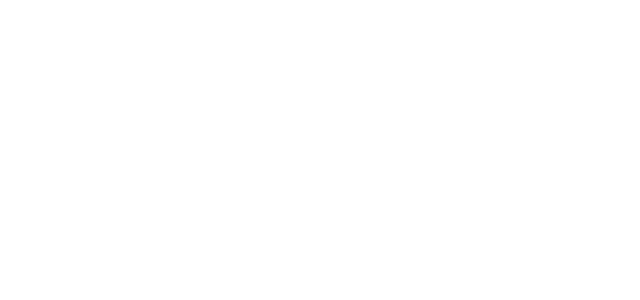
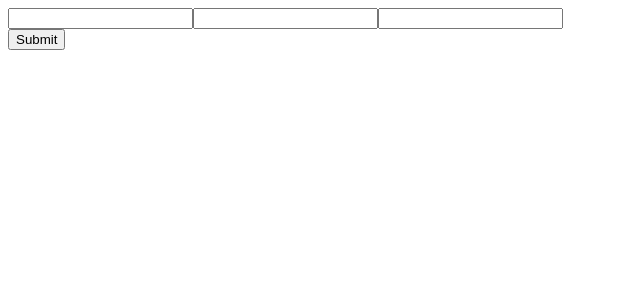
Before and after one commit to dimalakh/wunder-auth, a React app: page / in a window 1280 px wide. Shown: the top 300 px of the page, without its empty margins (0-640 px from the left). Built offline with nearby package versions, Linux system fonts and the light colour scheme.

Commit message:
Added first step, installed formik

```diff
--- a/package.json
+++ b/package.json
@@ -19,6 +19,7 @@
   },
   "homepage": "https://github.com/dimalakh/wunder-auth#readme",
   "dependencies": {
+    "formik": "^1.5.8",
     "react": "^16.8.6",
     "react-dom": "^16.8.6",
     "react-redux": "^7.1.0",
--- /dev/null
+++ b/src/actions/UI.js
@@ -0,0 +1,9 @@
+import * as actionTypes from '../constants/actionTypes';
+
+export const activateNextStep = () => ({
+  type: actionTypes.UI_ACTIVATE_NEXT_STEP
+});
+
+export const activatePreviousStep = () => ({
+  type: actionTypes.UI_ACTIVATE_PREVIOUS_STEP
+});
--- a/src/actions/index.js
+++ b/src/actions/index.js
@@ -1,4 +1,4 @@
-import actionTypes from '../constants/actionTypes';
+import * as actionTypes from '../constants/actionTypes';
 
 export const updatePersonalInfo = payload => ({
   type: actionTypes.UPDATE_PERSONAL_INFO,
--- a/src/components/App.jsx
+++ /dev/null
@@ -1,5 +0,0 @@
-import React from 'react';
-
-const App = () => <div />;
-
-export default App;
--- /dev/null
+++ b/src/components/FirstStepForm/FirstStepForm.js
@@ -0,0 +1,50 @@
+import React from 'react';
+import Navigation from '../Navigation/Navigation';
+
+const FirstStep = props => {
+  const {
+    values,
+    touched,
+    errors,
+    handleChange,
+    handleBlur,
+    handleSubmit,
+    activeStep,
+    activatePreviousStep
+  } = props;
+  return (
+    <form onSubmit={handleSubmit}>
+      <input
+        type="text"
+        onChange={handleChange}
+        onBlur={handleBlur}
+        value={values.firstName}
+        name="firstName"
+      />
+      <input
+        type="text"
+        onChange={handleChange}
+        onBlur={handleBlur}
+        value={values.lastName}
+        name="lastName"
+      />
+      <input
+        type="tel"
+        onChange={handleChange}
+        onBlur={handleBlur}
+        value={values.telephone}
+        name="telephone"
+      />
+      {errors.firstName && touched.firstName && (
+        <div id="feedback">{errors.firstName}</div>
+      )}
+
+      <Navigation
+        activeStep={activeStep}
+        handlePreviousClick={activatePreviousStep}
+      />
+    </form>
+  );
+};
+
+export default FirstStep;
--- /dev/null
+++ b/src/components/Navigation/Navigation.js
@@ -0,0 +1,16 @@
+import React from 'react';
+
+const Navigation = ({ activeStep, handlePreviousClick }) => {
+  const showPreviousButton = activeStep > 1;
+
+  return (
+    <div>
+      {showPreviousButton && (
+        <button onClick={handlePreviousClick}>Previous</button>
+      )}
+      <button type="submit">Submit</button>
+    </div>
+  );
+};
+
+export default Navigation;
--- a/src/constants/actionTypes.js
+++ b/src/constants/actionTypes.js
@@ -1 +1,4 @@
 export const UPDATE_PERSONAL_INFO = 'UPDATE_PERSONAL_INFO';
+
+export const UI_ACTIVATE_NEXT_STEP = 'UI_ACTIVATE_NEXT_STEP';
+export const UI_ACTIVATE_PREVIOUS_STEP = 'UI_ACTIVATE_PREVIOUS_STEP';
--- /dev/null
+++ b/src/containers/App.jsx
@@ -0,0 +1,33 @@
+import React from 'react';
+
+import { connect } from 'react-redux';
+import { bindActionCreators } from 'redux';
+
+import FirstStep from './FirstStep';
+import Navigation from '../components/Navigation/Navigation';
+import { activateNextStep, activatePreviousStep } from '../actions/UI';
+
+const App = ({ activeStep, activatePreviousStep, activateNextStep }) => {
+  const getActiveStepComponent = () => {
+    switch (activeStep) {
+      case 1:
+        return <FirstStep />;
+      default:
+        return <FirstStep />;
+    }
+  };
+
+  return <>{getActiveStepComponent()}</>;
+};
+
+const mapStateToProps = state => ({
+  activeStep: state.UI.activeStep
+});
+
+const mapDispatchToProps = dispatch =>
+  bindActionCreators({ activateNextStep, activatePreviousStep }, dispatch);
+
+export default connect(
+  mapStateToProps,
+  mapDispatchToProps
+)(App);
--- /dev/null
+++ b/src/containers/FirstStep.jsx
@@ -0,0 +1,49 @@
+import { bindActionCreators } from 'redux';
+import { connect } from 'react-redux';
+import { withFormik } from 'formik';
+
+import { activatePreviousStep, activateNextStep } from '../actions/UI';
+import { updatePersonalInfo } from '../actions';
+import FirstStep from '../components/FirstStepForm/FirstStepForm';
+
+const FirstStepForm = withFormik({
+  mapPropsToValues: ({ firstName, lastName, telephone }) => ({
+    firstName,
+    lastName,
+    telephone
+  }),
+  validate: values => {
+    const errors = {};
+
+    if (!values.firstName) {
+      errors.firstName = 'Required';
+    }
+
+    return errors;
+  },
+
+  handleSubmit: (values, { props }) => {
+    props.updatePersonalInfo(values);
+    props.activateNextStep();
+  },
+
+  displayName: 'PersonalInfo'
+})(FirstStep);
+
+const mapStateToProps = state => ({
+  firstName: state.personalInfo.firstName,
+  lastName: state.personalInfo.lastName,
+  telephone: state.personalInfo.telephone,
+  activeStep: state.UI.activeStep
+});
+
+const mapDispatchToProps = dispatch =>
+  bindActionCreators(
+    { activatePreviousStep, activateNextStep, updatePersonalInfo },
+    dispatch
+  );
+
+export default connect(
+  mapStateToProps,
+  mapDispatchToProps
+)(FirstStepForm);
--- a/src/index.jsx
+++ b/src/index.jsx
@@ -7,7 +7,7 @@
 import logger from 'redux-logger';
 
 import todoApp from './reducers';
-import App from './components/App';
+import App from './containers/App';
 
 const store = createStore(todoApp, applyMiddleware(logger));
 
--- /dev/null
+++ b/src/reducers/UI.js
@@ -0,0 +1,23 @@
+import {
+  UI_ACTIVATE_NEXT_STEP,
+  UI_ACTIVATE_PREVIOUS_STEP
+} from '../constants/actionTypes';
+
+const defaultState = {
+  activeStep: 1
+};
+
+const UI = (state = defaultState, action) => {
+  const { type } = action;
+
+  switch (type) {
+    case UI_ACTIVATE_NEXT_STEP:
+      return { ...state, activeStep: state.activeStep + 1 };
+    case UI_ACTIVATE_PREVIOUS_STEP:
+      return { ...state, activeStep: state.activeStep - 1 };
+    default:
+      return state;
+  }
+};
+
+export default UI;
--- a/src/reducers/index.js
+++ b/src/reducers/index.js
@@ -1,8 +1,10 @@
 import { combineReducers } from 'redux';
 
 import personalInfo from './personalInfo';
+import UI from './UI';
 
 const authForm = combineReducers({
+  UI,
   personalInfo
 });
 
```
Also changed, not shown: 1 other file (tests, documents, lock files or other folders).
